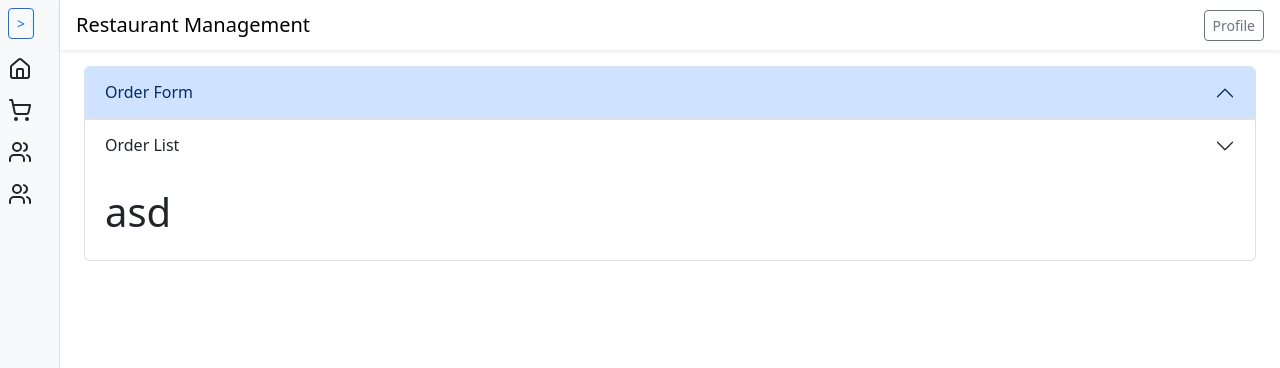
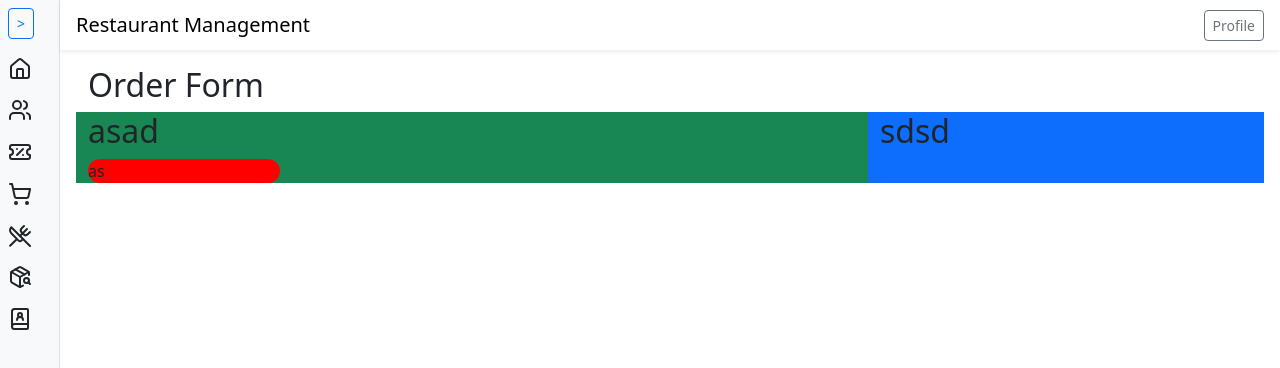
Before and after one commit to anjula576/restaurant-project, a React (Vite) app in the folder frontend/restaurant-frontend/: page /order in a window 1280 px wide. Shown: the top 368 px of the page. Built offline with nearby package versions, Linux system fonts and the light colour scheme.

Commit message:
added required modules links and its routes

```diff
--- a/frontend/restaurant-frontend/package.json
+++ b/frontend/restaurant-frontend/package.json
@@ -24,7 +24,8 @@
     "react-bootstrap": "^2.10.10",
     "react-dom": "^19.1.1",
     "react-hot-toast": "^2.6.0",
-    "react-router-dom": "^7.9.3"
+    "react-router-dom": "^7.9.3",
+    "sass": "^1.93.2"
   },
   "devDependencies": {
     "@eslint/js": "^9.33.0",
--- a/frontend/restaurant-frontend/src/App.tsx
+++ b/frontend/restaurant-frontend/src/App.tsx
@@ -4,11 +4,15 @@ import Customer from "./pages/Customer.tsx";
 import Sidebar from "./components/Sidebar.tsx";
 import Navbar from "./components/Navbar.tsx";
 import Content from "./components/Content.tsx";
+import Menu from "./pages/Menu.tsx";
 import React from "react";
 // import {Route, Routes} from "react-router-dom";
 import Dashboard from "./pages/Dashboard.tsx";
 import { BrowserRouter as Router,Routes,Route } from "react-router-dom";
 import Order from "./pages/Order.tsx";
+import Reservation from "./pages/Reservation.tsx";
+import Item from "./pages/Item.tsx";
+import Supplier from "./pages/Supplier.tsx";
 
 
 function App() {
@@ -25,6 +29,10 @@ function App() {
                             <Route path={"/"} element={<Dashboard/>}></Route>
                             <Route path={"/customer"} element={<Customer/>}></Route>
                             <Route path={"/order"} element={<Order/>}></Route>
+                            <Route path={"/menu"} element={<Menu/>}></Route>
+                            <Route path={"/reservation"} element={<Reservation/>}></Route>
+                            <Route path={"/item"} element={<Item/>}></Route>
+                            <Route path={"/supplier"} element={<Supplier/>}></Route>
                         </Routes>
                     </Content>
                 </div>
@@ -34,7 +42,6 @@ function App() {
         </Router>
 
 
-
     );
 }
 
--- /dev/null
+++ b/frontend/restaurant-frontend/src/assets/css/Order.scss
@@ -0,0 +1,25 @@
+.container-fluid{
+  margin: 0;
+  padding: 0;
+}
+
+.row{
+  margin: 0;
+  padding: 0;
+}
+.food-card {
+  border-radius: 12px;
+  overflow: hidden;
+  transition: .2s;
+  background-color: red;
+  width: 25%;
+
+  &:hover {
+    transform: scale(1.03);
+  }
+
+  .add-btn {
+    width: 100%;
+    margin-top: 10px;
+  }
+}
--- a/frontend/restaurant-frontend/src/components/Sidebar.tsx
+++ b/frontend/restaurant-frontend/src/components/Sidebar.tsx
@@ -1,5 +1,14 @@
 import React, { useState } from "react";
-import { House, ShoppingCart, Users } from "lucide-react"; // example icons
+import {
+    BookUser,
+    House,
+    PackageSearch,
+    ShoppingCart,
+    SquareMenu,
+    TicketPercent,
+    Users,
+    UtensilsCrossed
+} from "lucide-react"; // example icons
 import SidebarMenuItem from "./SidebarMenuItem";
 
 
@@ -26,9 +35,14 @@ const Sidebar: React.FC = () => {
                 </button>
 
                 <SidebarMenuItem icon={<House/>} label="Dashboard" path="/" expanded={expanded}/>
+                <SidebarMenuItem icon={<Users/>} label="Customers" path="/customer" expanded={expanded}/>
+                <SidebarMenuItem icon={<TicketPercent />} label="Reservation" path="/reservation" expanded={expanded}/>
                 <SidebarMenuItem icon={<ShoppingCart/>} label="Orders" path="/order" expanded={expanded}/>
-                <SidebarMenuItem icon={<Users/>} label="Customers" path="/customer" expanded={expanded}/>
-                <SidebarMenuItem icon={<Users/>} label="Customers" path="/customer" expanded={expanded}/>
+                <SidebarMenuItem icon={<UtensilsCrossed />} label="Menu" path="/menu" expanded={expanded}/>
+                <SidebarMenuItem icon={<PackageSearch />} label="Item" path="/item" expanded={expanded}/>
+                <SidebarMenuItem icon={<BookUser />} label="Suppliers" path="/supplier" expanded={expanded}/>
+
+
             </div>
 
 
--- /dev/null
+++ b/frontend/restaurant-frontend/src/pages/Item.tsx
@@ -0,0 +1,8 @@
+
+
+function Item(){
+
+    return "Item "
+}
+
+export default Item;
--- /dev/null
+++ b/frontend/restaurant-frontend/src/pages/Menu.tsx
@@ -0,0 +1,8 @@
+
+
+function Menu(){
+
+    return "Menu "
+}
+
+export default Menu;
--- a/frontend/restaurant-frontend/src/pages/Order.tsx
+++ b/frontend/restaurant-frontend/src/pages/Order.tsx
@@ -2,6 +2,7 @@ import {Alert} from "@mui/material";
 import AlertTitle from "@mui/material/AlertTitle";
 import DataTable from "../components/DataTable.tsx";
 import React, {useState} from "react";
+import '../assets/css/Order.scss'
 
 
 function Order(){
@@ -10,6 +11,14 @@ function Order(){
 
     // this is changed when edit button pressed.
     const [isEditing, setIsEditing] = useState(false);
+
+    const [menuItems, setMenuItems] = useState([]);
+
+    //  this function contain the logics about add to cart
+    const addToCart = (item) => {
+        console.log("Add to cart:", item);
+        // TODO: Add to cart state logic
+    };
 
     // should pass the alert color to alert (can't pass the string type,becuase alert type expect a colour among 4 colours
     // like(success,info,warning,error).any string not valid in here.)
@@ -31,14 +40,14 @@ function Order(){
         ordertype:"",
     })
 
-    // this is used to refill the form
+    // this is used to get menu items
 
-    const getOrders = () => {
-        fetch("http://localhost:8080/api/order")
+    const getMenuItems = () => {
+        fetch("http://localhost:8080/api/menuitems")
             .then((res) => res.json())
             .then((data) => {
 
-                setOrders(data);
+                setMenuItems(data);
 
             })
     }
@@ -48,132 +57,34 @@ function Order(){
 
     return(
         <>
+            <div className="container-fluid">
+                <h2>Order Form</h2>
+                <div className="row">
+                    {/*    first column*/}
+                    <div className="col-8 bg-success">
+                        <h2>asad</h2>
+                        <div className="menu-column">
+                            <div className="food-card">as</div>
 
-
-
-            <div className="row">
-                <div className="col-12 col-md-12 col-lg-12">
-                    <div className="accordion ms-2 me-2" id="accordionPanelsStayOpenExample">
-                        <div className="accordion-item">
-                            <h2 className="accordion-header">
-                                <button className="accordion-button" type="button" data-bs-toggle="collapse"
-                                        data-bs-target="#panelsStayOpen-collapseOne" aria-expanded="true"
-                                        aria-controls="panelsStayOpen-collapseOne">
-                                    Order Form
-                                </button>
-                            </h2>
-                            <div id="panelsStayOpen-collapseOne" className="accordion-collapse collapse">
-                                <div className="accordion-body">
-                                    <form >
-
-
-                                        <div className="row d-flex">
-
-
-                                                {/* first column*/}
-                                                <div className="col-12 col-md-6 col-lg-6 ">
-
-                                                        {/*customer*/}
-                                                        <div className="row">
-                                                            <label className="form-label" htmlFor="selectCustomer">Customer</label>
-                                                            <select className="form-select" id="selectCustomer">
-                                                                <option>Option 1</option>
-                                                                <option>Option 1</option>
-                                                            </select>
-                                                        </div>
-
-                                                    {/*total amount*/}
-                                                    <div className="row d-flex">
-                                                        <div className="col-12 col-md-6 col-lg-6">
-                                                            <label htmlFor="totalAmount" className="form-label">Total
-                                                                Amount</label>
-                                                            <div className="input-group">
-                                                                <span className="input-group-text">LKR</span>
-                                                                <input type="text" className="form-control"
-                                                                       id="totalAmount"/>
-                                                                <span className="input-group-text">.00</span>
-                                                            </div>
-
-
-                                                        </div>
-                                                        {/*    order date*/}
-                                                        <div className="col-12 col-md-6 col-lg-6">
-                                                            <label className="pt-2">Order Date</label>
-                                                            <input type="date" className="form-control"
-                                                                   id="selectDate"/>
-                                                        </div>
-
-
-
-
-                                                        <div className="row d-flex">
-
-                                                            {/*    order type*/}
-                                                            <div className="col-6">
-                                                                <label className="form-label">Order Type</label>
-                                                                <select className="form-select" id="selectOrderType">
-                                                                    <option>Dine In</option>
-                                                                    <option>Take Away</option>
-                                                                </select>
-                                                            </div>
-
-                                                            <div className="col-6">
-
-                                                                {/*    order status*/}
-                                                                <label className="form-label" htmlFor="selectOrderSts">Order
-                                                                    status</label>
-                                                                <input className="form-control" id="selectOrderSts"/>
-                                                            </div>
-
-                                                        </div>
-
-
-                                                    </div>
-
-                                                </div>
-
-                                                {/*second column*/}
-
-                                                <div className="col-12 col-md-6 col-lg-6 bg-success">
-                                                    <h2>column</h2>
-                                                </div>
-
-                                        </div>
-
-
-                                    </form>
-                                </div>
-                            </div>
+                            {/*{menuItems.map(item => (*/}
+                            {/*    <div className="food-card" key={item.id}>*/}
+                            {/*        <img src={item.imageUrl} alt={item.name} className="food-image"/>*/}
+                            {/*        <div className="food-details">*/}
+                            {/*            <h4>{item.name}</h4>*/}
+                            {/*            <p>Portion: {item.portion}</p>*/}
+                            {/*            <p>Rs. {item.price}</p>*/}
+                            {/*            <button onClick={() => addToCart(item)}>Add to Cart</button>*/}
+                            {/*        </div>*/}
+                            {/*    </div>*/}
+                            {/*))}*/}
                         </div>
-                        <div className="accordion-item">
-                            <h2 className="accordion-header">
-                                <button className="accordion-button collapsed" type="button"
-                                        data-bs-toggle="collapse"
-                                        data-bs-target="#panelsStayOpen-collapseTwo" aria-expanded="false"
-                                        aria-controls="panelsStayOpen-collapseTwo">
-                                    Order List
-                                </button>
-                            </h2>
-                            <div id="panelsStayOpen-collapseTwo" className="accordion-collapse collapse show">
-                                <div className="accordion-body">
-                                    <h1>asd</h1>
-
-                                    {/*use key when need to update a component when change the count*/}
-                                    {/* in here when change the customer count automatically unmount the datatable component
-                                        and remount.this is an easier way to update component when list an list updates*/}
-                                    {/*<DataTable key={orders.length} columns={columns} data={orders}*/}
-                                    {/*           onEdit={(row) => handleEdit(row)} onDelete={(id)=>deleteCustomer(id)}/>*/}
-
-
-                                </div>
-                            </div>
-                        </div>
-
+                    </div>
+                    {/*     second column*/}
+                    <div className="col-4 bg-primary">
+                        <h2>sdsd</h2>
                     </div>
                 </div>
-
             </div>
-
 
 
         </>
--- /dev/null
+++ b/frontend/restaurant-frontend/src/pages/Reservation.tsx
@@ -0,0 +1,6 @@
+function Reservation(){
+
+    return "Reservation "
+}
+
+export default Reservation;
--- /dev/null
+++ b/frontend/restaurant-frontend/src/pages/Supplier.tsx
@@ -0,0 +1,8 @@
+
+
+function Supplier(){
+
+    return "Supplier "
+}
+
+export default Supplier;
```
Also changed, not shown: 1 other file (tests, documents, lock files or other folders). Lines whose indentation alone changed are shown as unchanged.
